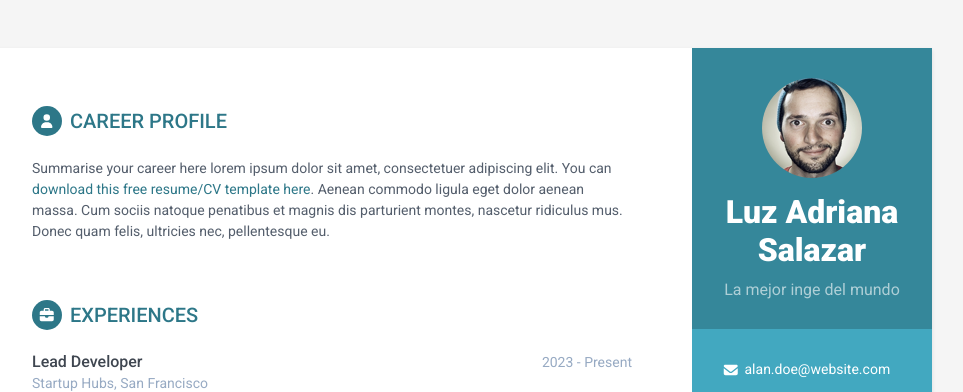
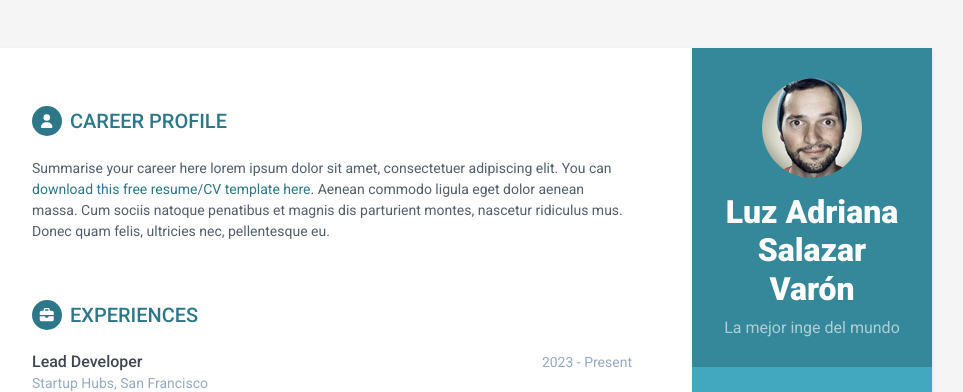
Before and after one commit to luzasalazar/CV, a plain HTML site: page index.html in a window 1280 px wide. Shown: the top 392 px of the page, without its empty margins (188-1151 px from the left). Drawn offline with Linux system fonts and the light colour scheme.

Commit message:
ajustar_nombre

```diff
--- a/index.html
+++ b/index.html
@@ -25,7 +25,7 @@
         <div class="sidebar-wrapper">
             <div class="profile-container">
                 <img class="profile" src="assets/images/profile.png" alt="" />
-                <h1 class="name">Luz Adriana Salazar</h1>
+                <h1 class="name">Luz Adriana Salazar Varón</h1>
                 <h3 class="tagline">La mejor inge del mundo</h3>
             </div><!--//profile-container-->
 
```
